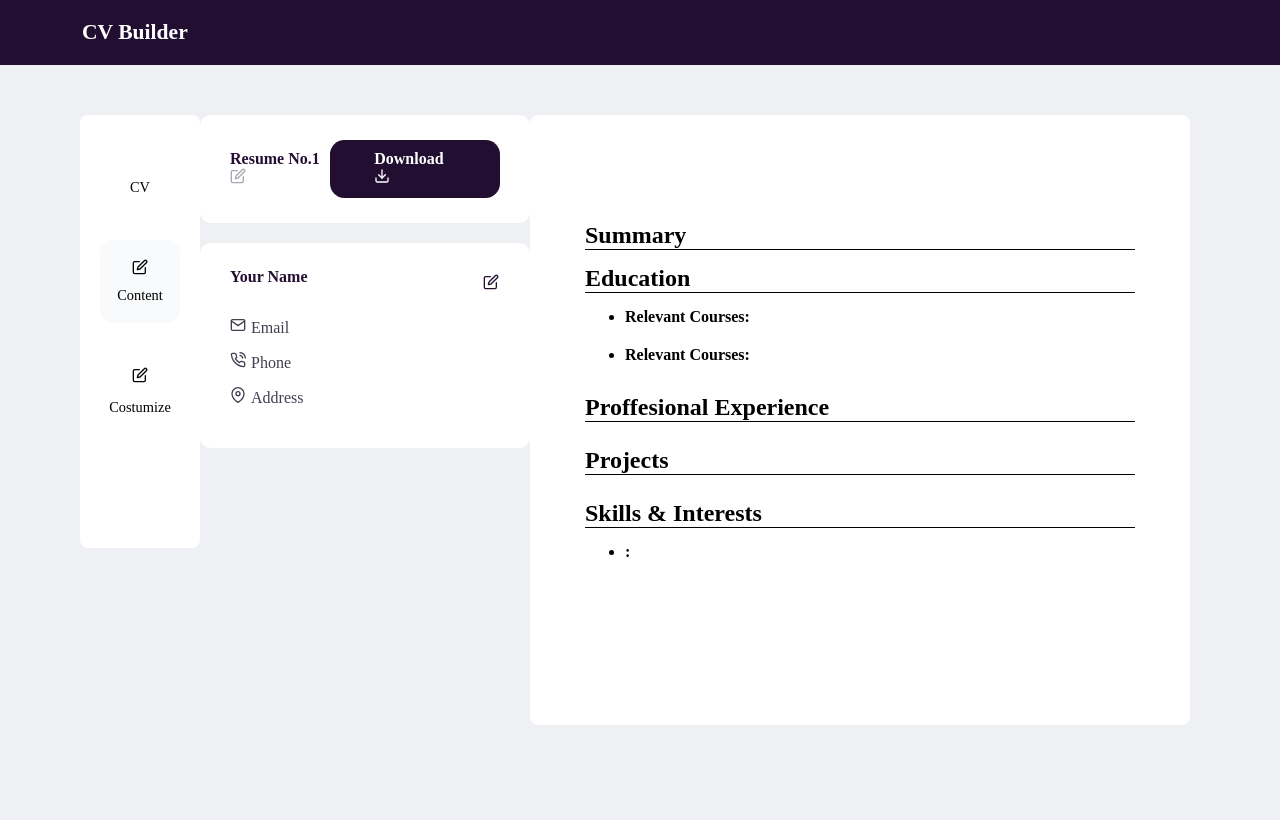
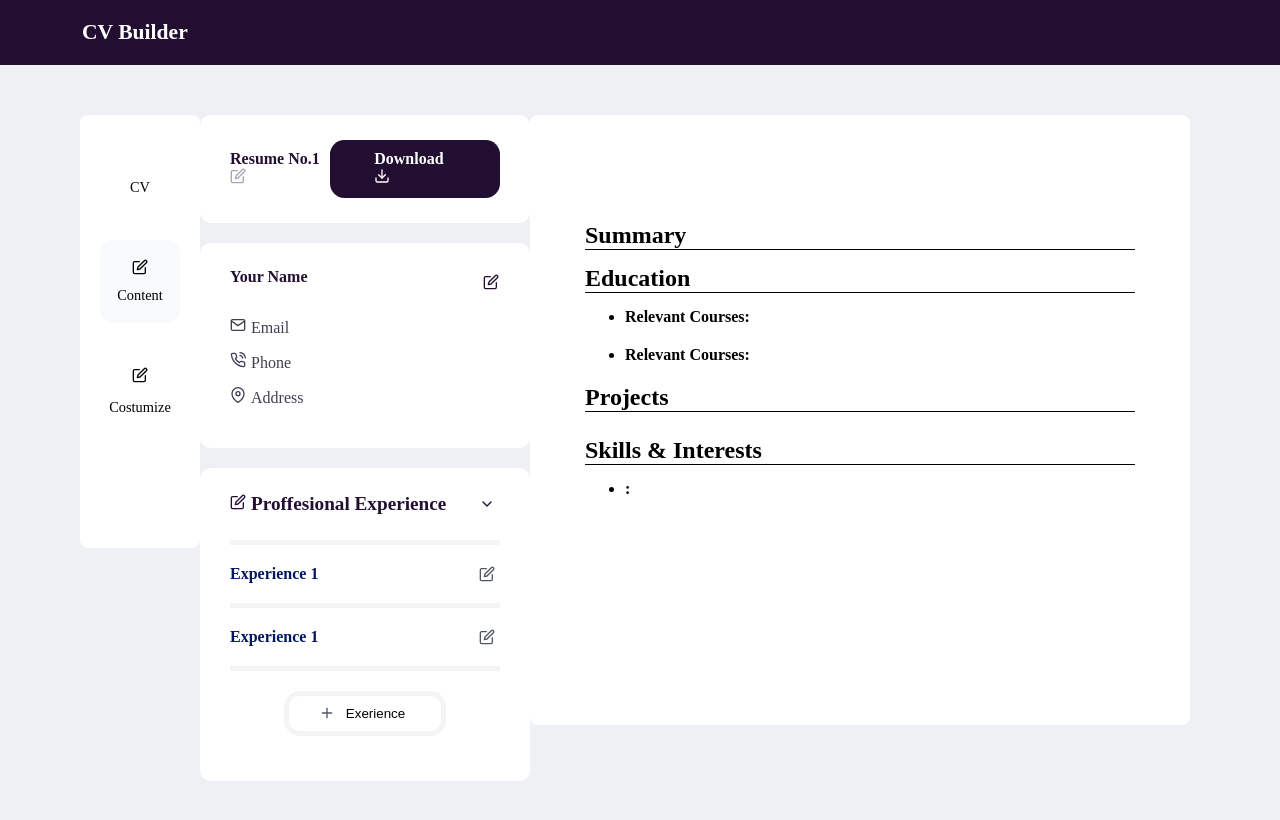
Before and after one commit to dorisashehi/resume, a React (Vite) app: page / in a window 1280 px wide. Shown: the top 820 px of the page. Built offline with nearby package versions, Linux system fonts and the light colour scheme.

Commit message:
Experience array of objects added

```diff
--- a/package.json
+++ b/package.json
@@ -10,8 +10,11 @@
     "preview": "vite preview"
   },
   "dependencies": {
+    "@ckeditor/ckeditor5-build-classic": "^41.4.2",
+    "@ckeditor/ckeditor5-react": "^7.0.0",
     "react": "^18.2.0",
-    "react-dom": "^18.2.0"
+    "react-dom": "^18.2.0",
+    "uuid": "^10.0.0"
   },
   "devDependencies": {
     "@types/react": "^18.2.66",
--- a/src/App.jsx
+++ b/src/App.jsx
@@ -1,6 +1,6 @@
 import './App.scss'
 import CVPaper from './Components/CV'
-//import Experience from './Components/Experience'
+import Experience from './Components/Experience'
 import Profile from './Components/Profile'
 import { useState } from 'react'
 //import Skills from './Components/Skills'
@@ -44,10 +44,13 @@ function App() {
             ],
             experience: [ //EXPERIENCE SECTION DATA
                 {
-                    company: '',
-                    location: '',
-                    position: '',
-                    date: '',
+                    exp_company: '',
+                    exp_job: '',
+                    exp_technology: '',
+                    exp_city: '',
+                    exp_country: '',
+                    exp_start_date: '',
+                    exp_end_date: '',
                     responsibilities: []
                 }
             ],
@@ -74,6 +77,15 @@ function App() {
         setCVData({
             ...cvData,
             profile: profileObj //OBJECT OD DATA PASED FROM THE CHILD COMPONENT
+        })
+    }
+
+    const addExperience = (experienceObj) => { //ADD PROFILE DATA TO CV DATA TP REFLECT THEM DIRECTLY IN CV PAPER
+        console.log(experienceObj);
+        setCVData({
+            ...cvData,
+            experience: experienceObj
+             //OBJECT OD DATA PASED FROM THE CHILD COMPONENT
         })
     }
 
@@ -118,9 +130,8 @@ function App() {
                   </div>
 
                   <Profile addProfile = { addProfile }/>
-                  {/* <Experience />
-
-                  <Skills /> */}
+                  <Experience addExperience = { addExperience } />
+                  {/* <Skills /> */}
               </div>
 
             <CVPaper resumeInfo = { cvData } />
--- a/src/Components/CV/index.jsx
+++ b/src/Components/CV/index.jsx
@@ -72,10 +72,11 @@ const CVPaper  = (props) => {
                     </div>
                 </div>
 
-                <div className="cv-experience-section row">
+                {/* <div className="cv-experience-section row">
                     <h1 className="section-title">Proffesional Experience</h1>
                     <div className="section-descr">
                         {
+
                             Object.entries(experience).map(([key, experience]) => (
 
                                 <div className="item" key={key}>
@@ -101,7 +102,7 @@ const CVPaper  = (props) => {
                         }
 
                     </div>
-                </div>
+                </div> */}
 
                 <div className="cv-projects-section">
                     <h1 className="section-title">Projects</h1>
--- a/src/Components/Experience/index.jsx
+++ b/src/Components/Experience/index.jsx
@@ -1,17 +1,152 @@
-function Experience () {
+import { useState } from 'react';
+import './index.scss';
+import { v4 as uuidv4 } from 'uuid';
+import { CKEditor } from '@ckeditor/ckeditor5-react';
+import ClassicEditor from '@ckeditor/ckeditor5-build-classic';
+
+
+function Experience (props) {
+
+    const [ addBox, setOpen ] = useState(false);
+
+    const [ id, setID ] = useState();
+
+    const toggleDetails = (event) => { //OPEN CLOSE DETAILS
+        event.preventDefault();
+        setID(uuidv4());
+        setOpen(!addBox)
+    }
+
+    const [ experience, setExperience] = useState([])
+
+    const [ obj, setObj] = useState({})
+
+    const changeExperience = (input, value) => {
+
+        setObj({
+            ...obj,
+            exp_id: id,
+            [input]:value
+        })
+    }
+
+    const handleSave = ( event ) => {
+
+        event.preventDefault();
+
+        //experience.push(obj)
+        setExperience([...experience, obj])
+        props.addExperience([...experience, obj])
+
+    }
 
     return(
 
         <>
             <div className="experience-section row">
                 <div className="experience">
-                    <svg xmlns="http://www.w3.org/2000/svg" width="16" height="16" viewBox="0 0 24 24" fill="none" stroke="currentColor" strokeWidth="2" strokeLinecap="round" strokeLinejoin="round" className="feather feather-edit"><path d="M11 4H4a2 2 0 0 0-2 2v14a2 2 0 0 0 2 2h14a2 2 0 0 0 2-2v-7"></path><path d="M18.5 2.5a2.121 2.121 0 0 1 3 3L12 15l-4 1 1-4 9.5-9.5z"></path></svg>
-                    <h1 className="title">Proffesional Experience</h1>
+                    <h1 className="title">
+                        <svg xmlns="http://www.w3.org/2000/svg" width="16" height="16" viewBox="0 0 24 24" fill="none" stroke="currentColor" strokeWidth="2" strokeLinecap="round" strokeLinejoin="round" className="feather feather-edit"><path d="M11 4H4a2 2 0 0 0-2 2v14a2 2 0 0 0 2 2h14a2 2 0 0 0 2-2v-7"></path><path d="M18.5 2.5a2.121 2.121 0 0 1 3 3L12 15l-4 1 1-4 9.5-9.5z"></path></svg>
+                        Proffesional Experience
+                    </h1>
+                    <svg xmlns="http://www.w3.org/2000/svg" width="16" height="16" viewBox="0 0 24 24" fill="none" stroke="currentColor" strokeWidth="2" strokeLinecap="round" strokeLinejoin="round" className="feather feather-chevron-down"><polyline points="6 9 12 15 18 9"></polyline></svg>
                 </div>
-                <svg xmlns="http://www.w3.org/2000/svg" width="16" height="16" viewBox="0 0 24 24" fill="none" stroke="currentColor" strokeWidth="2" strokeLinecap="round" strokeLinejoin="round" className="feather feather-chevron-down"><polyline points="6 9 12 15 18 9"></polyline></svg>
+                <div className="experience-list">
+                    <div className="item">
+                        <p className="title">Experience 1</p>
+                        <svg xmlns="http://www.w3.org/2000/svg" width="16" height="16" viewBox="0 0 24 24" fill="none" stroke="currentColor" strokeWidth="2" strokeLinecap="round" strokeLinejoin="round" className="feather feather-edit"><path d="M11 4H4a2 2 0 0 0-2 2v14a2 2 0 0 0 2 2h14a2 2 0 0 0 2-2v-7"></path><path d="M18.5 2.5a2.121 2.121 0 0 1 3 3L12 15l-4 1 1-4 9.5-9.5z"></path></svg>
+                    </div>
+                    <div className="item">
+                        <p className="title">Experience 1</p>
+                        <svg xmlns="http://www.w3.org/2000/svg" width="16" height="16" viewBox="0 0 24 24" fill="none" stroke="currentColor" strokeWidth="2" strokeLinecap="round" strokeLinejoin="round" className="feather feather-edit"><path d="M11 4H4a2 2 0 0 0-2 2v14a2 2 0 0 0 2 2h14a2 2 0 0 0 2-2v-7"></path><path d="M18.5 2.5a2.121 2.121 0 0 1 3 3L12 15l-4 1 1-4 9.5-9.5z"></path></svg>
+                    </div>
+
+                    <div className="item buttons">
+                        <div className='button-section'  onClick = {toggleDetails}>
+                            <svg xmlns="http://www.w3.org/2000/svg" width="16" height="16" viewBox="0 0 24 24" fill="none" stroke="currentColor" strokeWidth="2" strokeLinecap="round" strokeLinejoin="round" className="feather feather-plus"><line x1="12" y1="5" x2="12" y2="19"></line><line x1="5" y1="12" x2="19" y2="12"></line></svg>
+                            <input type="submit" className="add" value='Exerience' />
+
+                        </div>
+
+                    </div>
+
+                </div>
             </div>
+            {
+                (addBox) &&
 
-            <div className="experience-details-section row details">
+                <div className="experience-details-section row details">
+                    <h1>
+                        Add Experience
+                    </h1>
+                    <div className="sub-section">
+                        <form>
+                            <div className="form-group">
+                                <label htmlFor="exp_company">Company</label>
+                                <input type="text" onChange = {(event) => changeExperience(event.target.id, event.target.value)} className="form-input" name="exp_company" id="exp_company" placeholder="Enter Company Title"/>
+                            </div>
+                            <div className="form-group">
+                                <label htmlFor="exp_job">Job Title</label>
+                                <input type="text" onChange = {(event) => changeExperience(event.target.id, event.target.value)} className="form-input" name="exp_job" id="exp_job" placeholder="Enter Job Title"/>
+                            </div>
+                            <div className="form-group">
+                                <label htmlFor="exp_technology">Technology</label>
+                                <input type="text" className="form-input" onChange = {(event) => changeExperience(event.target.id, event.target.value)} name="exp_technology" id="exp_technology" placeholder="Enter Technology"/>
+                            </div>
+
+                            <div className="row-group">
+                                <div className="form-group">
+                                    <label htmlFor="exp_city">City</label>
+                                    <input type="text" className="form-input" onChange = {(event) => changeExperience(event.target.id, event.target.value)} name="exp_city" id="exp_city" placeholder="Enter City"/>
+                                </div>
+
+                                <div className="form-group">
+                                    <label htmlFor="exp_country">Country</label>
+                                    <input type="text" className="form-input" onChange = {(event) => changeExperience(event.target.id, event.target.value)} name="exp_country" id="exp_country" placeholder="Enter Country"/>
+                                </div>
+                            </div>
+
+                            <div className="row-group">
+                                <div className="form-group">
+                                    <label htmlFor="exp_start_date">Start Date</label>
+                                    <input type="date" className="form-input" onChange = {(event) => changeExperience(event.target.id, event.target.value)} name="exp_start_date" id="exp_start_date" placeholder="Enter Start Date"/>
+                                </div>
+
+                                <div className="form-group">
+                                    <label htmlFor="exp_end_date">End Date</label>
+                                    <input type="date" className="form-input" onChange = {(event) => changeExperience(event.target.id, event.target.value)} name="exp_end_date" id="exp_end_date" placeholder="Enter End Date"/>
+                                </div>
+                            </div>
+
+                            <div className="row-group">
+                                <div className="form-group">
+
+                                    <div className="App">
+                                            <h2>Responsibilities</h2>
+                                            <CKEditor
+                                                editor={ ClassicEditor }
+                                                data="<p>Hello from CKEditor 5!</p>"
+                                                onChange={ ( event, editor ) => {
+                                                    const data = editor.getData();
+                                                    console.log( { data } );
+                                                } }
+
+                                            />
+                                    </div>
+                                </div>
+                            </div>
+
+                            <div className="button-section">
+                                <input type="submit" className="btn close" onClick={(event) => toggleDetails(event)} value='Close' />
+                                <input type="submit" className="btn save" onClick={(event) => handleSave(event)} value='Save' />
+
+                            </div>
+                        </form>
+                    </div>
+                </div>
+            }
+
+            {/* <div className="experience-details-section row details">
                 <h1>
                     Edit Proffesional Experience
                 </h1>
@@ -95,7 +230,7 @@ function Experience () {
                         <span>Add New</span>
                     </button>
                 </div>
-            </div>
+            </div> */}
 
         </>
 
--- a/src/Components/Experience/index.scss
+++ b/src/Components/Experience/index.scss
@@ -0,0 +1,51 @@
+main .col.sections-column .experience-section.row{
+    flex-direction: column;
+
+}
+
+main .col.sections-column .experience{
+    text-transform: capitalize;
+    display: flex;
+    flex-direction: row;
+    align-items: center;
+    justify-content: space-between;
+    margin-bottom: 25px;
+}
+
+main .col.sections-column .experience-list .item{
+    display: flex;
+    flex-direction: row;
+    align-items: center;
+    justify-content: space-between;
+    color: #001660;
+    border-top: 5px solid #f3f4f6;
+    padding: 20px 0px;
+
+}
+
+main .col.sections-column .experience-list svg{
+    color: #4f5765;
+}
+
+main .col.sections-column .experience-list .item.buttons{
+    justify-content: center;
+}
+
+main .col.sections-column .experience-list .item.buttons .button-section{
+    border: 5px solid #f3f4f6;
+    border-radius: 1em;
+    padding: 9px 30px;
+    margin-top: 0px;
+    display: flex;
+    justify-content: center;
+    cursor: pointer;
+}
+
+main .col.sections-column .experience-list .item.buttons .button-section input{
+    cursor: pointer;
+}
+
+main .col.sections-column .experience-list input.add{
+    border: none;
+    background: #ffffff;
+}
```
Also changed, not shown: src/App.scss (+1 -6 lines), src/Components/Buttons/Close/index.jsx (added, +12 -0 lines), src/Components/Buttons/Close/index.scss (added), 1 other file (tests, documents, lock files or other folders).
